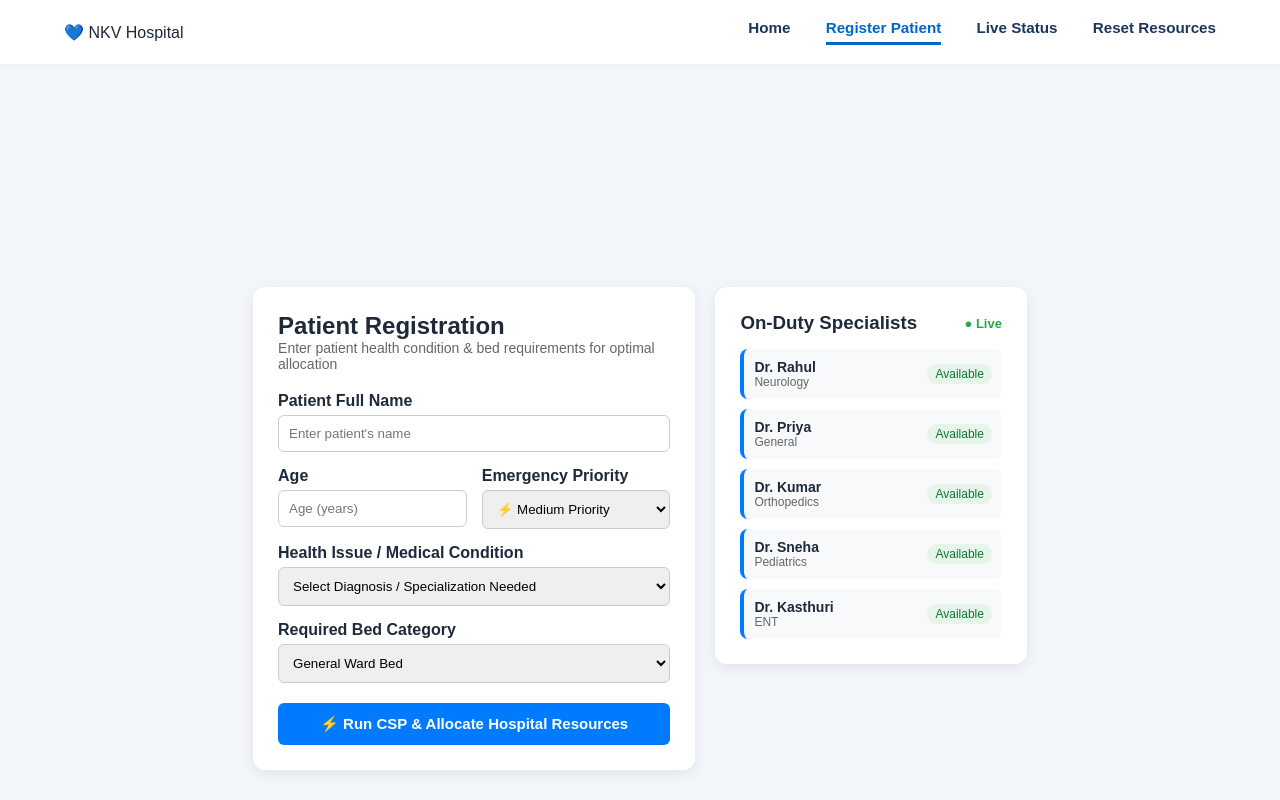
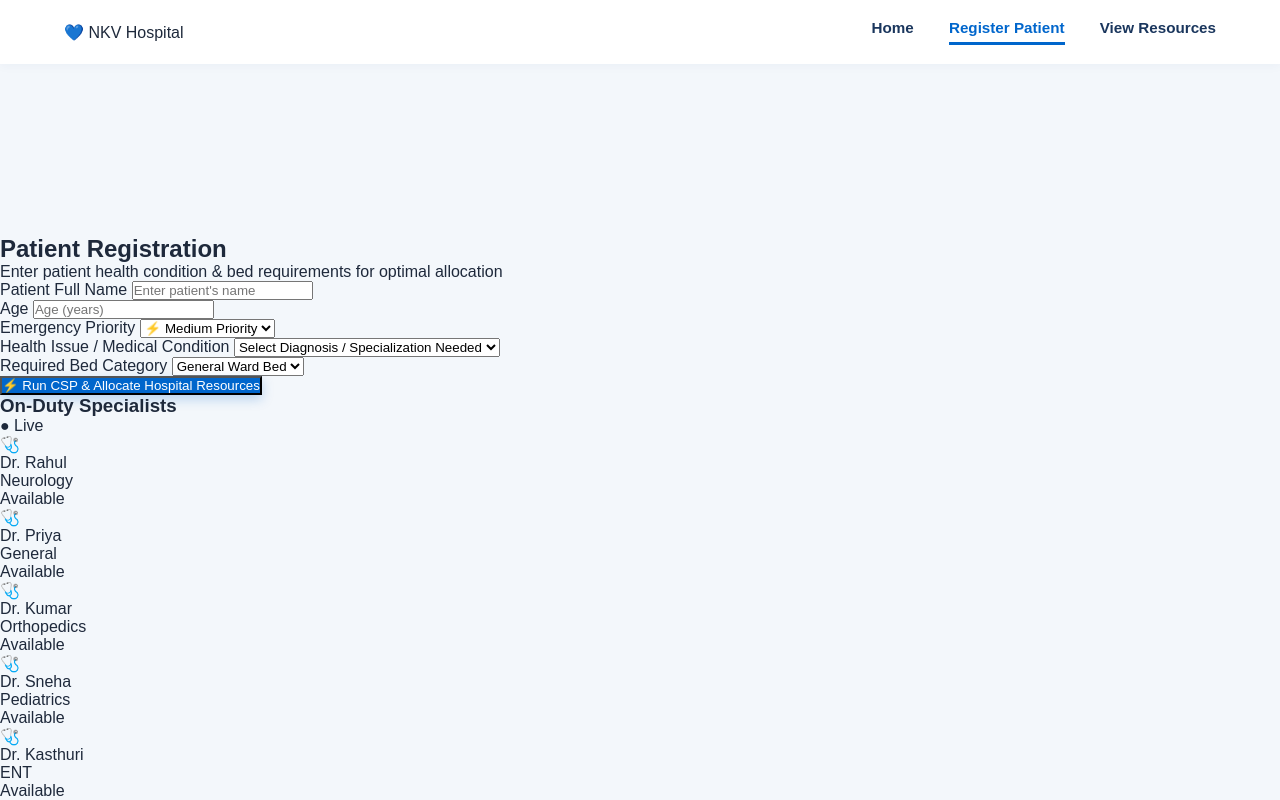
Before and after one commit to kasthurigorla-ux/Hospital-Resource-Allocation, a Flask app: page /patients in a window 1280 px wide. Run offline with Flask 3, Linux system fonts and the light colour scheme; data comes from the database, SQL or seed files in the repository.

Commit message:
Restore original styling and icons

```diff
--- a/templates/patients.html
+++ b/templates/patients.html
@@ -6,37 +6,36 @@
     <title>Register Patient - NKV Hospital</title>
     <link rel="stylesheet" href="{{ url_for('static', filename='style.css') }}">
 </head>
-<body>
+<body class="bg-hospital">
     <nav class="navbar">
         <div class="logo">💙 NKV Hospital</div>
         <div class="nav-links">
             <a href="{{ url_for('index') }}">Home</a>
             <a href="{{ url_for('patients') }}" class="active">Register Patient</a>
-            <a href="{{ url_for('resources') }}">Live Status</a>
-            <a href="{{ url_for('reset') }}" class="reset-link">Reset Resources</a>
+            <a href="{{ url_for('resources') }}">View Resources</a>
         </div>
     </nav>
 
-    <div class="container" style="display: flex; gap: 20px; max-width: 1100px; margin: 30px auto; padding: 0 15px;">
-        <!-- Left Side: Registration Form -->
-        <div class="card" style="flex: 1.2; background: #fff; padding: 25px; border-radius: 12px; box-shadow: 0 4px 15px rgba(0,0,0,0.08);">
+    <div class="main-container">
+        <!-- Left Column: Patient Form -->
+        <div class="card form-card">
             <h2>Patient Registration</h2>
-            <p style="color: #666; margin-bottom: 20px; font-size: 14px;">Enter patient health condition & bed requirements for optimal allocation</p>
+            <p class="subtitle">Enter patient health condition & bed requirements for optimal allocation</p>
 
             <form action="{{ url_for('patients') }}" method="POST">
-                <div class="form-group" style="margin-bottom: 15px;">
-                    <label style="display: block; font-weight: bold; margin-bottom: 5px;">Patient Full Name</label>
-                    <input type="text" name="name" required placeholder="Enter patient's name" style="width: 100%; padding: 10px; border-radius: 6px; border: 1px solid #ccc;">
+                <div class="form-group">
+                    <label>Patient Full Name</label>
+                    <input type="text" name="name" required placeholder="Enter patient's name">
                 </div>
 
-                <div style="display: flex; gap: 15px; margin-bottom: 15px;">
-                    <div style="flex: 1;">
-                        <label style="display: block; font-weight: bold; margin-bottom: 5px;">Age</label>
-                        <input type="number" name="age" required placeholder="Age (years)" style="width: 100%; padding: 10px; border-radius: 6px; border: 1px solid #ccc;">
+                <div class="form-row">
+                    <div class="form-group half">
+                        <label>Age</label>
+                        <input type="number" name="age" required placeholder="Age (years)">
                     </div>
-                    <div style="flex: 1;">
-                        <label style="display: block; font-weight: bold; margin-bottom: 5px;">Emergency Priority</label>
-                        <select name="priority" style="width: 100%; padding: 10px; border-radius: 6px; border: 1px solid #ccc;">
+                    <div class="form-group half">
+                        <label>Emergency Priority</label>
+                        <select name="priority">
                             <option value="High">⚡ High Priority</option>
                             <option value="Medium" selected>⚡ Medium Priority</option>
                             <option value="Low">⚡ Low Priority</option>
@@ -44,56 +43,56 @@
                     </div>
                 </div>
 
-                <div class="form-group" style="margin-bottom: 15px;">
-                    <label style="display: block; font-weight: bold; margin-bottom: 5px;">Health Issue / Medical Condition</label>
-                    <select name="condition" required style="width: 100%; padding: 10px; border-radius: 6px; border: 1px solid #ccc;">
+                <div class="form-group">
+                    <label>Health Issue / Medical Condition</label>
+                    <select name="condition" required>
                         <option value="" disabled selected>Select Diagnosis / Specialization Needed</option>
-                        <option value="Cardiology">Heart / Cardiac Issue (Cardiology)</option>
-                        <option value="Neurology">Brain / Stroke Issue (Neurology)</option>
-                        <option value="Orthopedics">Bone Fracture / Joint Pain (Orthopedics)</option>
-                        <option value="Pediatrics">Child Care / Infant Care (Pediatrics)</option>
-                        <option value="ENT">Ear / Nose / Throat Issue (ENT)</option>
-                        <option value="General">Fever / General Checkup (General)</option>
+                        <option value="Heart / Cardiac Issue (Cardiology)">Heart / Cardiac Issue (Cardiology)</option>
+                        <option value="Brain / Stroke Issue (Neurology)">Brain / Stroke Issue (Neurology)</option>
+                        <option value="Bone Fracture / Joint Pain (Orthopedics)">Bone Fracture / Joint Pain (Orthopedics)</option>
+                        <option value="Fever / General Infection (General)">Fever / General Infection (General)</option>
+                        <option value="Child Care / Infant Care (Pediatrics)">Child Care / Infant Care (Pediatrics)</option>
+                        <option value="Ear / Nose / Throat (ENT)">Ear / Nose / Throat (ENT)</option>
                     </select>
                 </div>
 
-                <div class="form-group" style="margin-bottom: 20px;">
-                    <label style="display: block; font-weight: bold; margin-bottom: 5px;">Required Bed Category</label>
-                    <select name="required_bed" required style="width: 100%; padding: 10px; border-radius: 6px; border: 1px solid #ccc;">
-                        <option value="General" selected>General Ward Bed</option>
-                        <option value="ICU">ICU Bed</option>
-                        <option value="Private">Private Room Bed</option>
+                <div class="form-group">
+                    <label>Required Bed Category</label>
+                    <select name="required_bed" required>
+                        <option value="General Ward Bed" selected>General Ward Bed</option>
+                        <option value="ICU Bed">ICU Bed</option>
+                        <option value="Private Room Bed">Private Room Bed</option>
                     </select>
                 </div>
 
-                <button type="submit" style="width: 100%; padding: 12px; background: #007bff; color: white; border: none; border-radius: 6px; font-weight: bold; cursor: pointer; font-size: 15px;">
+                <button type="submit" class="btn-primary">
                     ⚡ Run CSP & Allocate Hospital Resources
                 </button>
             </form>
         </div>
 
-        <!-- Right Side: On-Duty Specialists List -->
-        <div class="card" style="flex: 0.8; background: #fff; padding: 25px; border-radius: 12px; box-shadow: 0 4px 15px rgba(0,0,0,0.08); height: fit-content;">
-            <div style="display: flex; justify-content: space-between; align-items: center; margin-bottom: 15px;">
-                <h3 style="margin: 0;">On-Duty Specialists</h3>
-                <span style="color: #28a745; font-size: 13px; font-weight: bold;">● Live</span>
+        <!-- Right Column: Live Specialists Panel -->
+        <div class="card list-card">
+            <div class="card-header-flex">
+                <h3>On-Duty Specialists</h3>
+                <span class="live-indicator">● Live</span>
             </div>
 
             {% if doctors and doctors|length > 0 %}
-                <div style="display: flex; flex-direction: column; gap: 10px;">
+                <div class="doctor-list">
                     {% for doc in doctors %}
-                    <div style="display: flex; justify-content: space-between; align-items: center; padding: 10px; background: #f8f9fa; border-radius: 8px; border-left: 4px solid #007bff;">
-                        <div>
-                            <div style="font-weight: bold; font-size: 14px;">{{ doc.name }}</div>
-                            <div style="font-size: 12px; color: #666;">{{ doc.specialization }}</div>
+                    <div class="doctor-item">
+                        <div class="doc-icon">🩺</div>
+                        <div class="doc-info">
+                            <div class="doc-name">{{ doc.name }}</div>
+                            <div class="doc-spec">{{ doc.specialization }}</div>
                         </div>
-                        <span style="background: #e6f4ea; color: #137333; font-size: 12px; padding: 3px 8px; border-radius: 12px; font-weight: 500;">Available</span>
+                        <span class="badge badge-success">Available</span>
                     </div>
                     {% endfor %}
                 </div>
             {% else %}
-                <p style="color: #dc3545; font-size: 13px; margin: 10px 0;">No doctors currently available. Please reset hospital resources.</p>
-                <a href="{{ url_for('reset') }}" style="display: inline-block; padding: 8px 12px; background: #dc3545; color: white; text-decoration: none; border-radius: 6px; font-size: 12px; font-weight: bold;">Reset Resources Now</a>
+                <p class="error-msg">No doctors currently available. Please reset hospital resources.</p>
             {% endif %}
         </div>
     </div>
```
